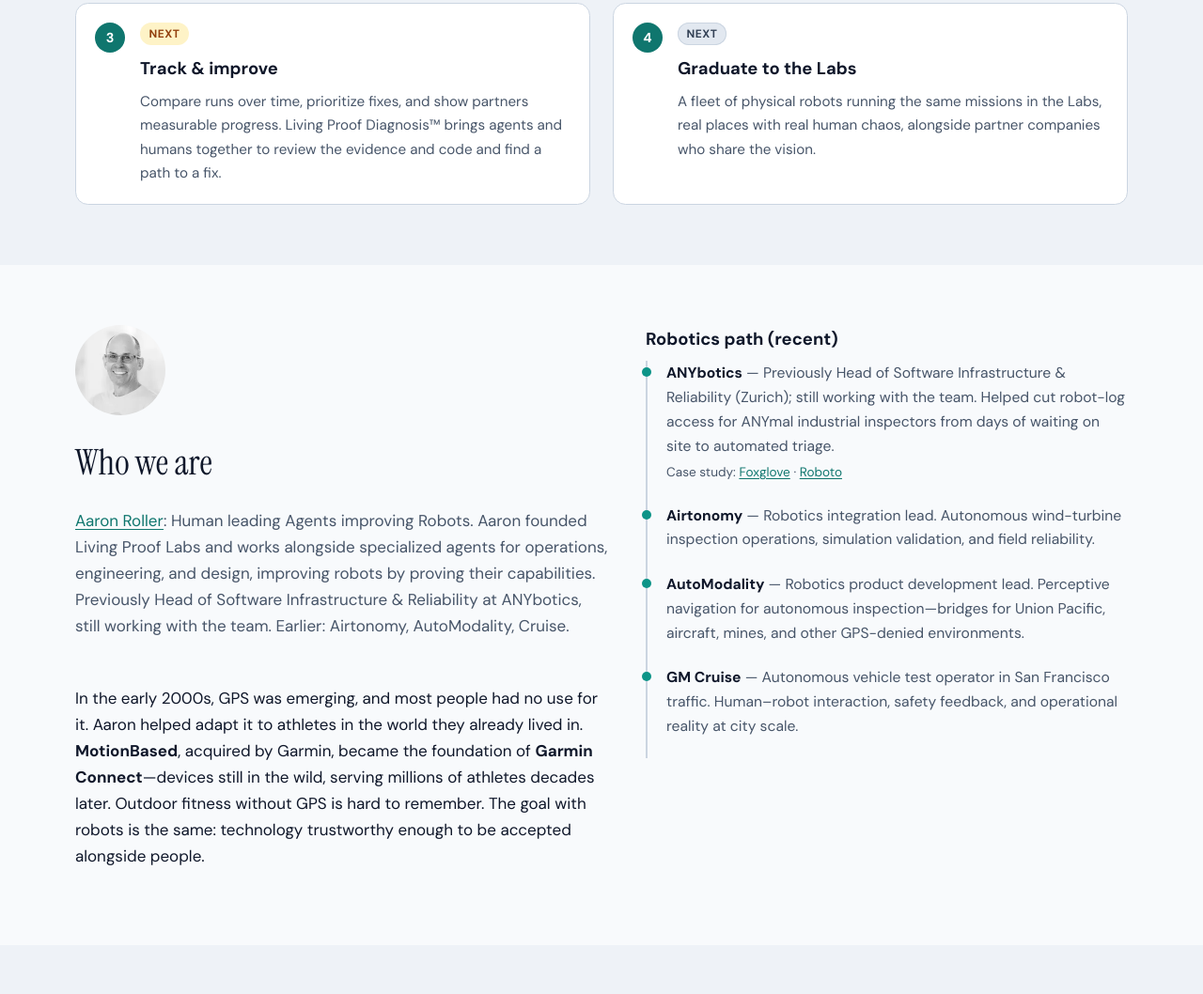
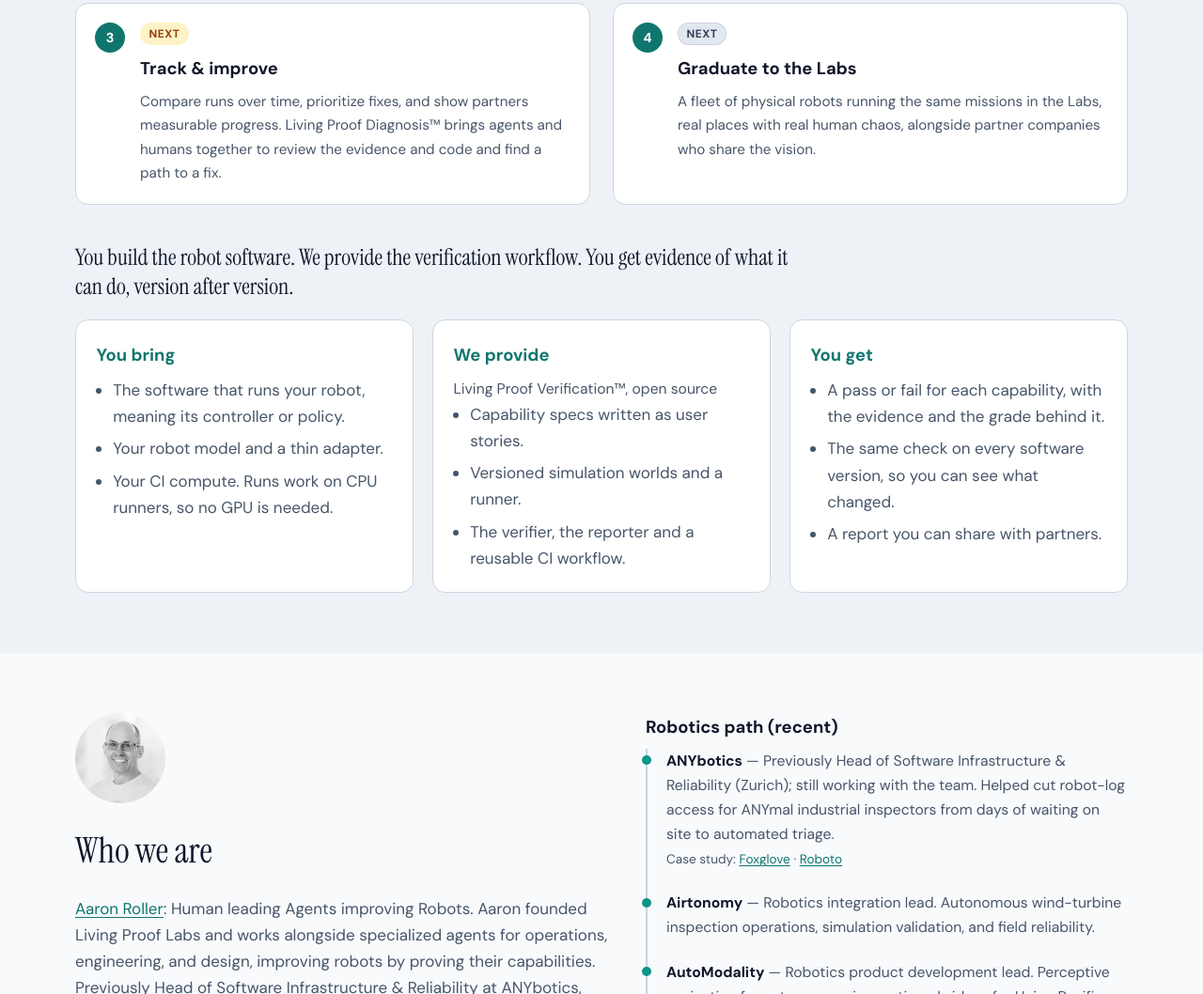
Before and after one commit to Living-Proof-Labs/website, a plain HTML site: page index.html in a window 1280 px wide. Shown: the part 2610-3668 px from the top of the page at 94% size. Drawn offline with Linux system fonts and the light colour scheme.

Commit message:
How it works: add You bring / We provide / You get block with brand tokens

```diff
--- a/index.html
+++ b/index.html
@@ -262,6 +262,36 @@
               </div>
             </li>
           </ol>
+          <div class="bring-provide-get" aria-labelledby="bpg-heading">
+            <p id="bpg-heading" class="bpg-lead">You build the robot software. We provide the verification workflow. You get evidence of what it can do, version after version.</p>
+            <div class="card-grid three">
+              <div class="card">
+                <h3>You bring</h3>
+                <ul>
+                  <li>The software that runs your robot, meaning its controller or policy.</li>
+                  <li>Your robot model and a thin adapter.</li>
+                  <li>Your CI compute. Runs work on CPU runners, so no GPU is needed.</li>
+                </ul>
+              </div>
+              <div class="card">
+                <h3>We provide</h3>
+                <p class="bpg-note">Living Proof Verification™, open source</p>
+                <ul>
+                  <li>Capability specs written as user stories.</li>
+                  <li>Versioned simulation worlds and a runner.</li>
+                  <li>The verifier, the reporter and a reusable CI workflow.</li>
+                </ul>
+              </div>
+              <div class="card">
+                <h3>You get</h3>
+                <ul>
+                  <li>A pass or fail for each capability, with the evidence and the grade behind it.</li>
+                  <li>The same check on every software version, so you can see what changed.</li>
+                  <li>A report you can share with partners.</li>
+                </ul>
+              </div>
+            </div>
+          </div>
         </div>
       </section>
 
--- a/styles/main.css
+++ b/styles/main.css
@@ -819,3 +819,37 @@ h3 {
 .legal-main .not-found-links li + li {
   margin-top: 0;
 }
+
+/* How it works: You bring / We provide / You get */
+.bring-provide-get {
+  margin-top: 2.5rem;
+}
+
+.bpg-lead {
+  font-family: var(--font-serif);
+  font-size: 1.5rem;
+  line-height: 1.3;
+  color: var(--text);
+  max-width: 48rem;
+  margin: 0 0 1.25rem;
+}
+
+.bring-provide-get .card h3 {
+  color: var(--accent);
+  margin-top: 0;
+}
+
+.bring-provide-get .card ul {
+  margin: 0;
+  padding-left: 1.1rem;
+  color: var(--text-muted);
+}
+
+.bring-provide-get .card li + li {
+  margin-top: 0.4rem;
+}
+
+.bpg-note {
+  font-size: 0.875rem;
+  margin: 0 0 0.5rem;
+}
```
